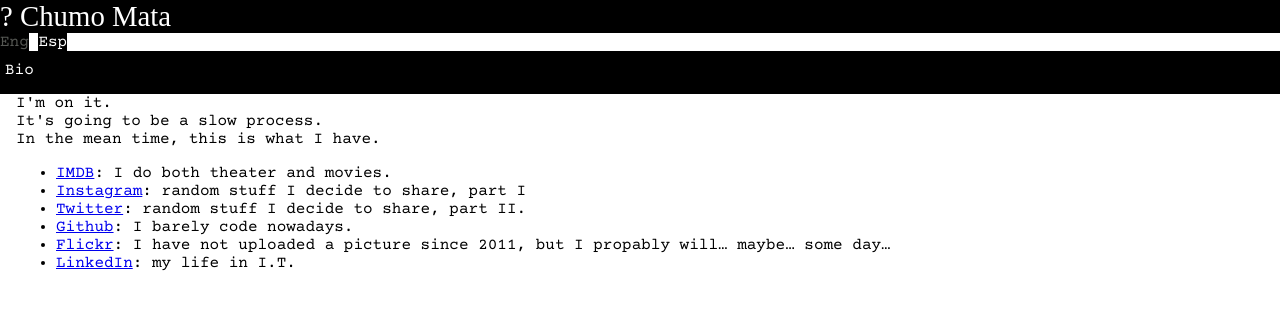
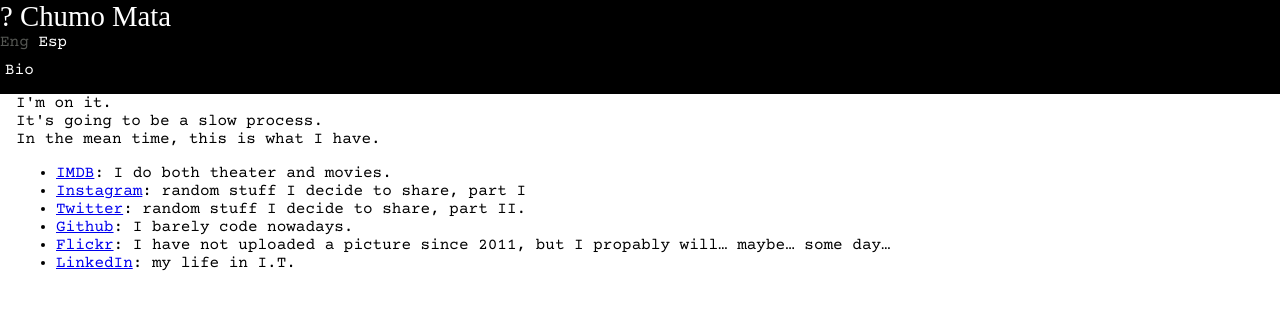
Before and after one commit to jmchuma/jmchuma.github.com, a Jekyll site: the page built from en/index.html, in a window 1280 px wide. Shown: the top 310 px of the page. Built offline with Jekyll 4.4.1, drawn with Linux system fonts in a browser that asks for light colours; some web fonts are replaced.

Commit message:
Fix header
Separete background colour declaration from the rest of styles for the
header. There wer some white gaps since the language links are not under
a block element.

```diff
--- a/css/style.css
+++ b/css/style.css
@@ -8,8 +8,11 @@ main {
 	margin: 0em 1em;
 }
 
+header {
+	background-color: #000;
+}
+
 header * {
-	background-color: #000;
 	color: white;
 	text-decoration: none;
 }
```
